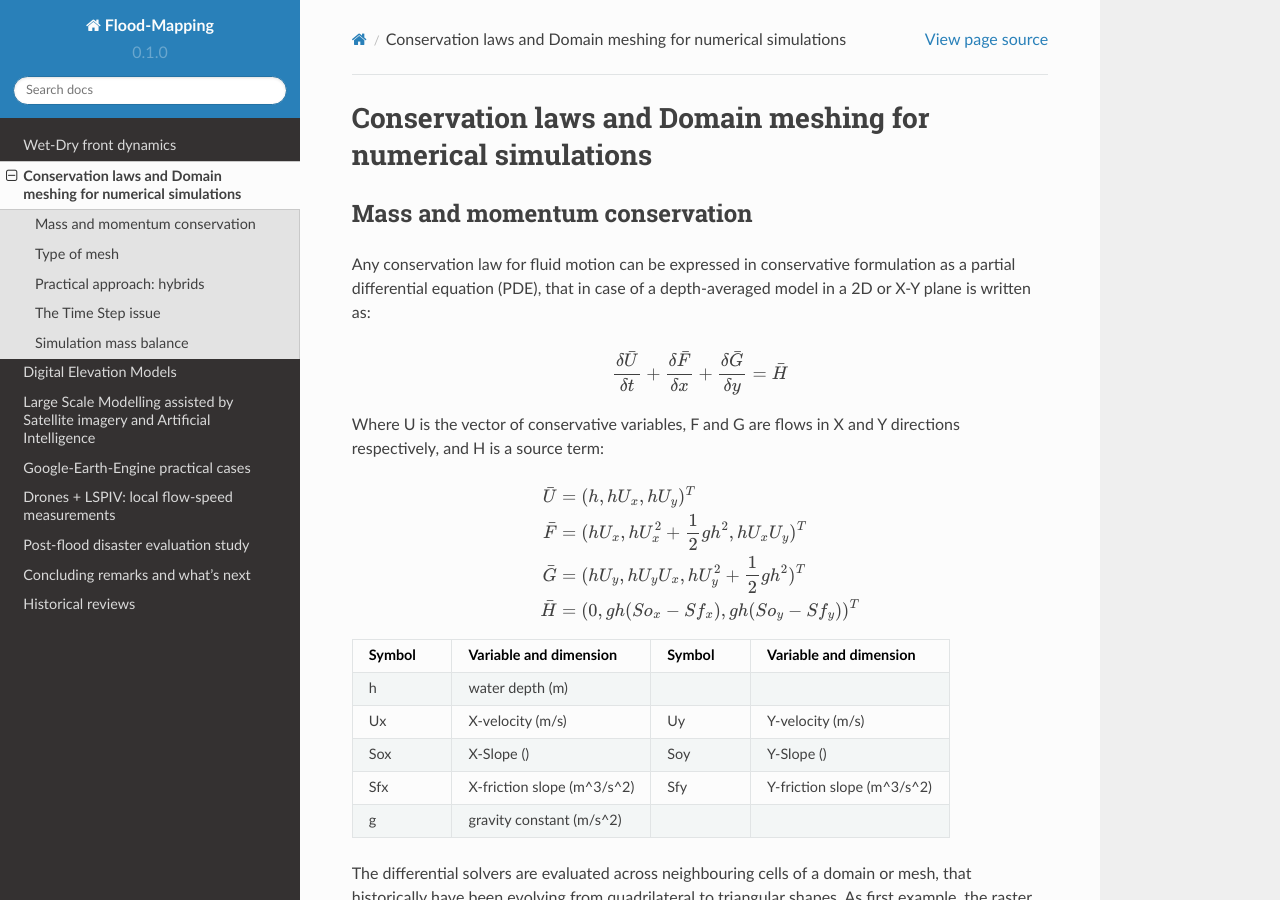
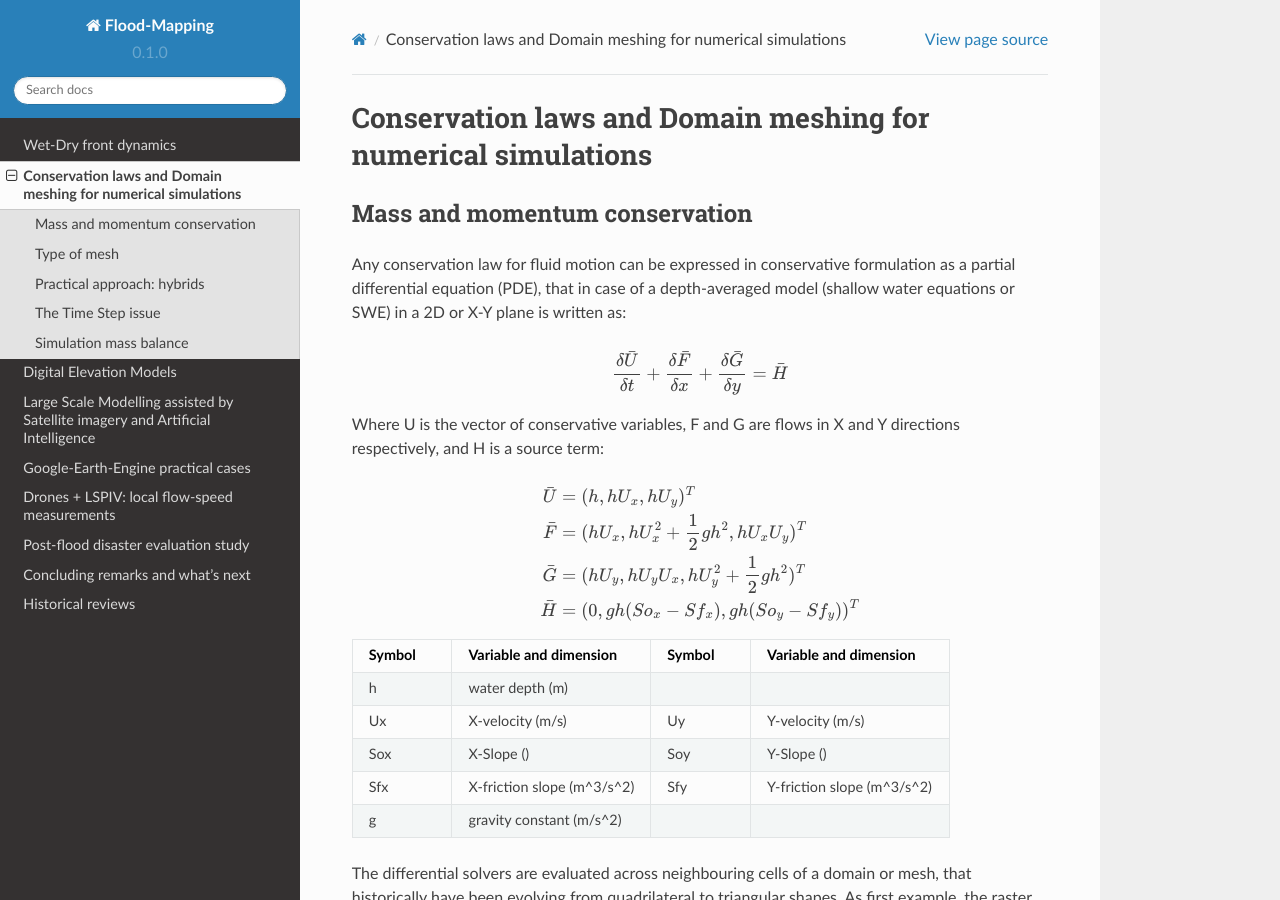
Before and after one commit to ivillamadrid/FloodMapping, a Sphinx documentation site: the page built from docs/source/claws.rst, in a window 1280 px wide and 900 px high. Built offline with Sphinx 7.4.7 and the Read the Docs theme 2.0.0, drawn with Linux system fonts in a browser that asks for light colours.

Commit message:
Update claws.rst

```diff
--- a/docs/source/claws.rst
+++ b/docs/source/claws.rst
@@ -3,7 +3,7 @@ Conservation laws and Domain meshing for numerical simulations
 
 Mass and momentum conservation
 -------------------------------
-Any conservation law for fluid motion can be expressed in conservative formulation as a partial differential equation (PDE), that in case of a depth-averaged model in a 2D or X-Y plane is written as:
+Any conservation law for fluid motion can be expressed in conservative formulation as a partial differential equation (PDE), that in case of a depth-averaged model (shallow water equations or SWE) in a 2D or X-Y plane is written as:
 
 .. math::
 
```
